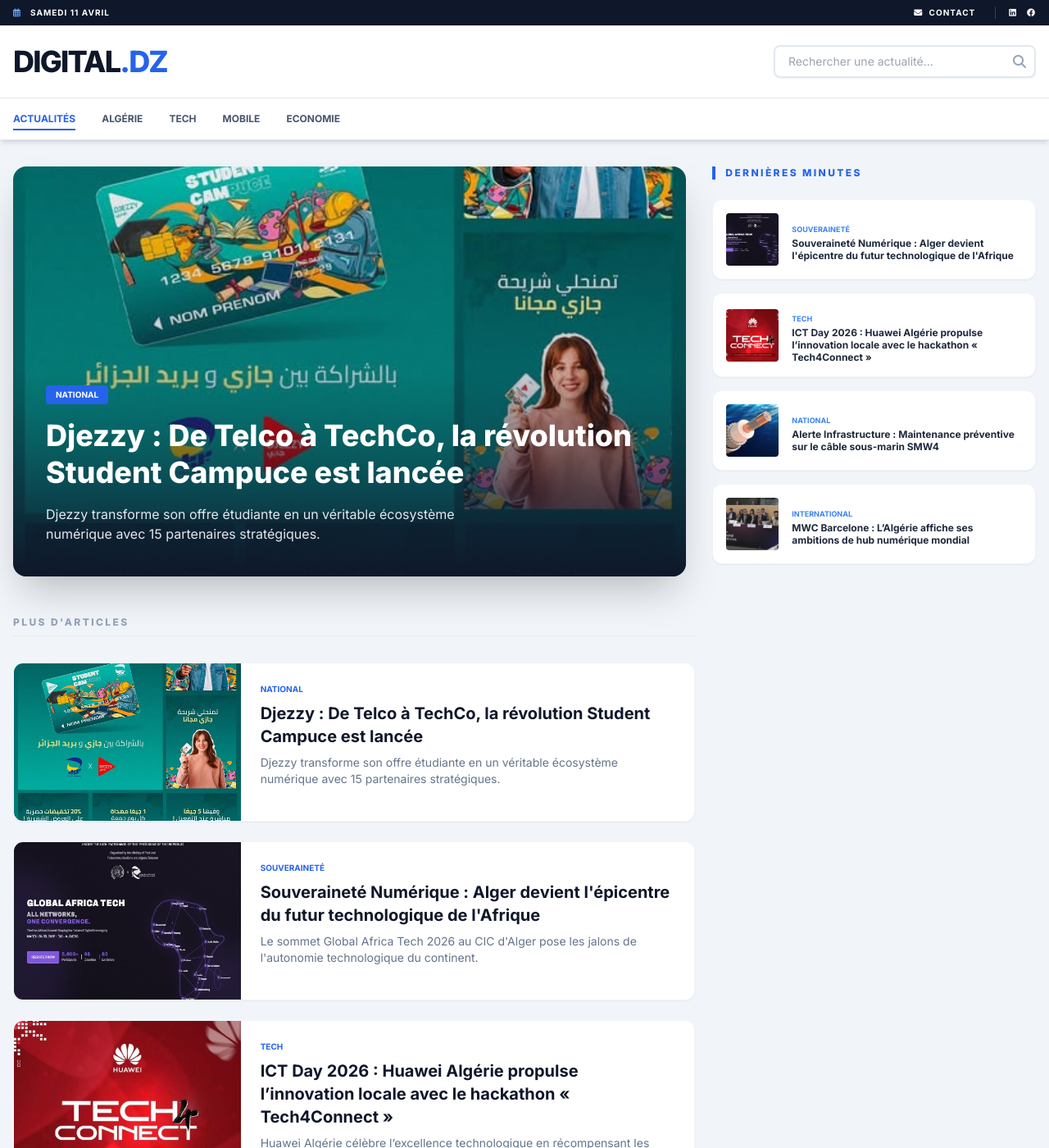
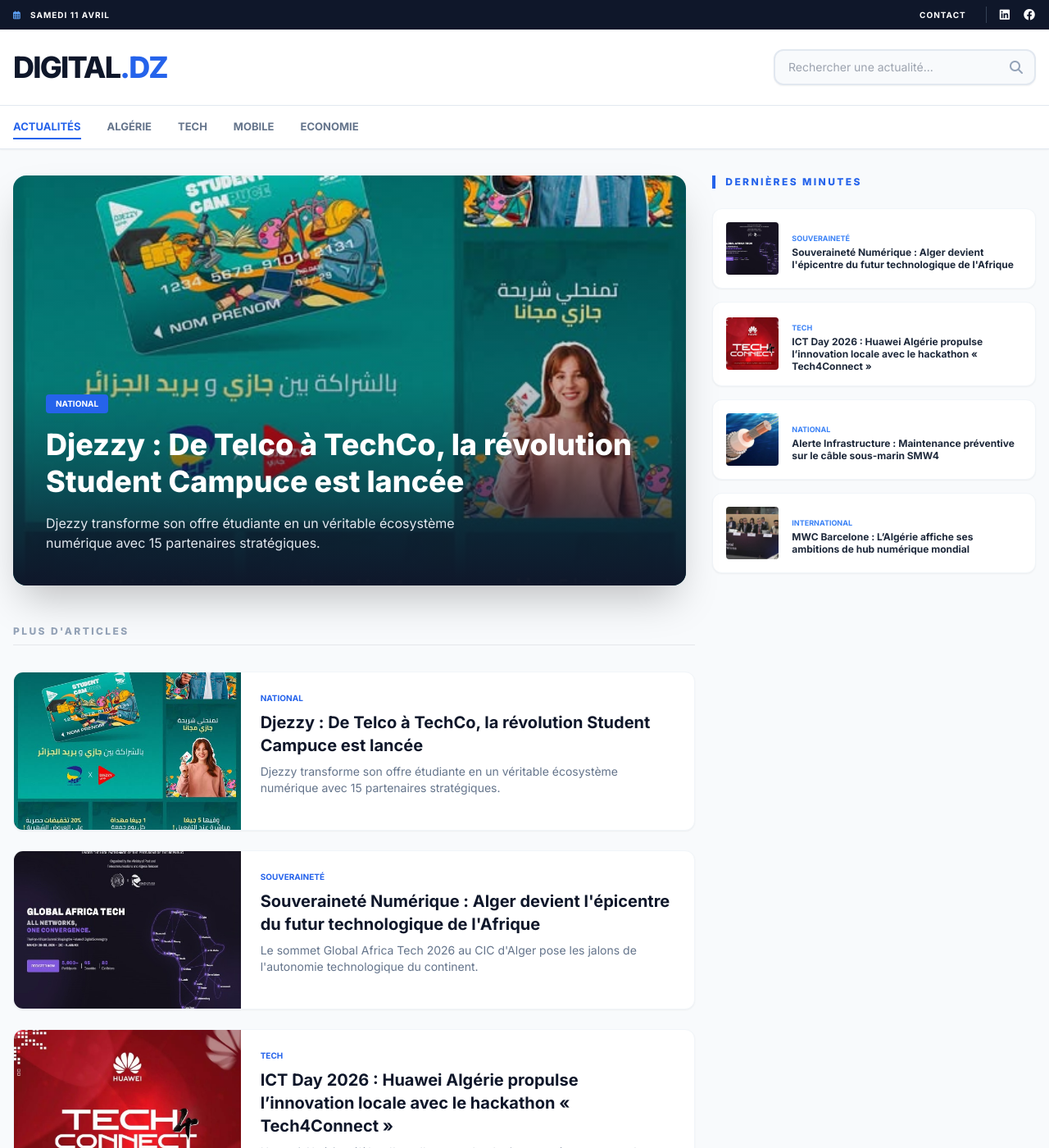
Before and after one commit to bastaps/Basta-InfosTech, a Jekyll site: the page built from index.html, in a window 1280 px wide and 1400 px high. Shown: the whole window at 82% size. Built offline with Jekyll 4.4.1, drawn with Linux system fonts in a browser that asks for light colours; nearby versions of some CDN libraries.

Commit message:
Update default.html

```diff
--- a/_layouts/default.html
+++ b/_layouts/default.html
@@ -8,8 +8,8 @@
     <link rel="stylesheet" href="https://cdnjs.cloudflare.com/ajax/libs/font-awesome/6.4.0/css/all.min.css">
     <style>
         @import url('https://fonts.googleapis.com/css2?family=Inter:wght@400;600;700;800&display=swap');
-        body { font-family: 'Inter', sans-serif; background-color: #f1f5f9; color: #1e293b; }
-        .nav-link { font-weight: 700; color: #475569; transition: all 0.2s; position: relative; font-size: 12px; cursor: pointer; text-transform: uppercase; }
+        body { font-family: 'Inter', sans-serif; background-color: #f8fafc; color: #1e293b; }
+        .nav-link { font-weight: 700; color: #64748b; transition: all 0.2s; position: relative; font-size: 13px; cursor: pointer; text-transform: uppercase; }
         .nav-link:hover, .nav-link.active { color: #2563eb; }
         .nav-link.active::after { content: ''; position: absolute; bottom: -5px; left: 0; width: 100%; height: 2px; background: #2563eb; }
     </style>
@@ -18,12 +18,12 @@
     <!-- Topbar -->
     <div class="bg-slate-900 text-white py-2">
         <div class="container mx-auto px-4 flex justify-between items-center text-[10px] font-bold uppercase tracking-widest">
-            <div id="live-clock"></div>
-            <div class="flex space-x-6">
-                <a href="mailto:contact@basta-infostech.dz" class="hover:text-blue-400"><i class="fas fa-envelope mr-1"></i> Contact</a>
-                <div class="flex space-x-3 border-l border-slate-700 pl-4">
-                    <a href="https://linkedin.com" target="_blank" class="hover:text-blue-400"><i class="fab fa-linkedin"></i></a>
-                    <a href="https://facebook.com" target="_blank" class="hover:text-blue-600"><i class="fab fa-facebook"></i></a>
+            <div id="live-clock">CHARGEMENT...</div>
+            <div class="flex items-center space-x-6">
+                <a href="mailto:contact@basta-infostech.dz" class="hover:text-blue-400">Contact</a>
+                <div class="flex space-x-4 border-l border-slate-700 pl-4">
+                    <a href="https://linkedin.com/company/votre-page" target="_blank" class="hover:text-blue-400"><i class="fab fa-linkedin text-sm"></i></a>
+                    <a href="https://facebook.com/votre-page" target="_blank" class="hover:text-blue-600"><i class="fab fa-facebook text-sm"></i></a>
                 </div>
             </div>
         </div>
@@ -37,32 +37,31 @@
             </a>
             <div class="relative w-full md:w-80">
                 <input type="text" id="searchInput" onkeyup="searchArticles()" placeholder="Rechercher une actualité..."
-                class="w-full bg-white border-2 border-slate-200 rounded-lg px-4 py-2 text-sm focus:border-blue-500 outline-none transition-all shadow-sm">
-                <i class="fas fa-search absolute right-3 top-3 text-slate-400"></i>
+                class="w-full bg-slate-50 border-2 border-slate-200 rounded-xl px-4 py-2.5 text-sm focus:border-blue-500 focus:ring-0 outline-none transition-all shadow-sm">
+                <i class="fas fa-search absolute right-4 top-3.5 text-slate-400"></i>
             </div>
         </div>
     </header>
 
     <!-- Menu Rubriques -->
-    <nav class="sticky top-0 bg-white shadow-md z-50 border-b border-slate-200">
+    <nav class="sticky top-0 bg-white/95 backdrop-blur-sm shadow-sm z-50 border-b border-slate-200">
         <div class="container mx-auto px-4 overflow-x-auto">
             <div class="flex space-x-8 py-4 whitespace-nowrap">
                 <a href="{{ site.baseurl }}/" class="nav-link active">Actualités</a>
-                <button onclick="filterCat('Algérie')" class="nav-link">Algérie</button>
-                <button onclick="filterCat('Tech')" class="nav-link">Tech</button>
-                <button onclick="filterCat('Mobile')" class="nav-link">Mobile</button>
-                <button onclick="filterCat('Economie')" class="nav-link">Economie</button>
+                <button onclick="filterByCat('Algérie')" class="nav-link">Algérie</button>
+                <button onclick="filterByCat('Tech')" class="nav-link">Tech</button>
+                <button onclick="filterByCat('Mobile')" class="nav-link">Mobile</button>
+                <button onclick="filterByCat('Economie')" class="nav-link">Economie</button>
             </div>
         </div>
     </nav>
 
-    <!-- Contenu variable -->
-    <main class="container mx-auto px-4 py-8">
+    <main class="container mx-auto px-4 py-8 min-h-screen">
         {{ content }}
     </main>
 
     <!-- Footer -->
-    <footer class="bg-slate-900 text-white py-12 mt-20">
+    <footer class="bg-slate-900 text-white py-12">
         <div class="container mx-auto px-4 grid grid-cols-1 md:grid-cols-3 gap-12">
             <div>
                 <div class="text-2xl font-black mb-4 uppercase">Digital<span class="text-blue-500">.dz</span></div>
@@ -70,10 +69,10 @@
             </div>
             <div>
                 <h4 class="font-bold uppercase text-[11px] mb-6 text-blue-400 tracking-widest">Navigation</h4>
-                <ul class="text-slate-300 text-sm space-y-3">
-                    <li><a href="{{ site.baseurl }}/about" class="hover:text-white transition">À Propos</a></li>
-                    <li><a href="{{ site.baseurl }}/contact" class="hover:text-white transition">Contact</a></li>
-                    <li><a href="{{ site.baseurl }}/mentions" class="hover:text-white transition">Mentions Légales</a></li>
+                <ul class="text-slate-400 text-sm space-y-3">
+                    <li><a href="{{ site.baseurl }}/about.html" class="hover:text-white transition">À Propos</a></li>
+                    <li><a href="{{ site.baseurl }}/contact.html" class="hover:text-white transition">Contact</a></li>
+                    <li><a href="{{ site.baseurl }}/mentions.html" class="hover:text-white transition">Mentions Légales</a></li>
                 </ul>
             </div>
             <div>
@@ -87,35 +86,30 @@
     </footer>
 
     <script>
-        // Horloge
         function updateClock() {
             const now = new Date();
             const options = { weekday: 'long', day: 'numeric', month: 'long' };
-            const el = document.getElementById('live-clock');
-            if(el) el.innerHTML = '<i class="far fa-calendar-alt mr-2 text-blue-400"></i> ' + now.toLocaleDateString('fr-FR', options).toUpperCase();
+            document.getElementById('live-clock').innerHTML = '<i class="far fa-calendar-alt mr-2 text-blue-400"></i> ' + now.toLocaleDateString('fr-FR', options).toUpperCase();
         }
         setInterval(updateClock, 1000); updateClock();
 
-        // Recherche
         function searchArticles() {
             let input = document.getElementById('searchInput').value.toLowerCase();
-            document.querySelectorAll('.searchable').forEach(article => {
-                let text = article.innerText.toLowerCase();
-                article.style.display = text.includes(input) ? "block" : "none";
+            document.querySelectorAll('.searchable-item').forEach(el => {
+                let text = el.innerText.toLowerCase();
+                el.style.display = text.includes(input) ? "block" : "none";
             });
         }
 
-        // Filtre de catégorie (ne fonctionne que sur la home)
-        function filterCat(cat) {
-            const isHome = window.location.pathname === "{{ site.baseurl }}/" || window.location.pathname === "{{ site.baseurl }}/index.html";
-            if (!isHome) {
+        function filterByCat(cat) {
+            if (window.location.pathname !== "{{ site.baseurl }}/" && window.location.pathname !== "{{ site.baseurl }}/index.html") {
                 window.location.href = "{{ site.baseurl }}/";
-            } else {
-                document.querySelectorAll('.searchable').forEach(el => {
-                    const itemCat = el.getAttribute('data-category');
-                    el.style.display = (itemCat === cat) ? "block" : "none";
-                });
+                return;
             }
+            document.querySelectorAll('.searchable-item').forEach(el => {
+                const itemCat = el.getAttribute('data-category');
+                el.style.display = (itemCat === cat) ? "block" : "none";
+            });
         }
     </script>
 </body>
```
